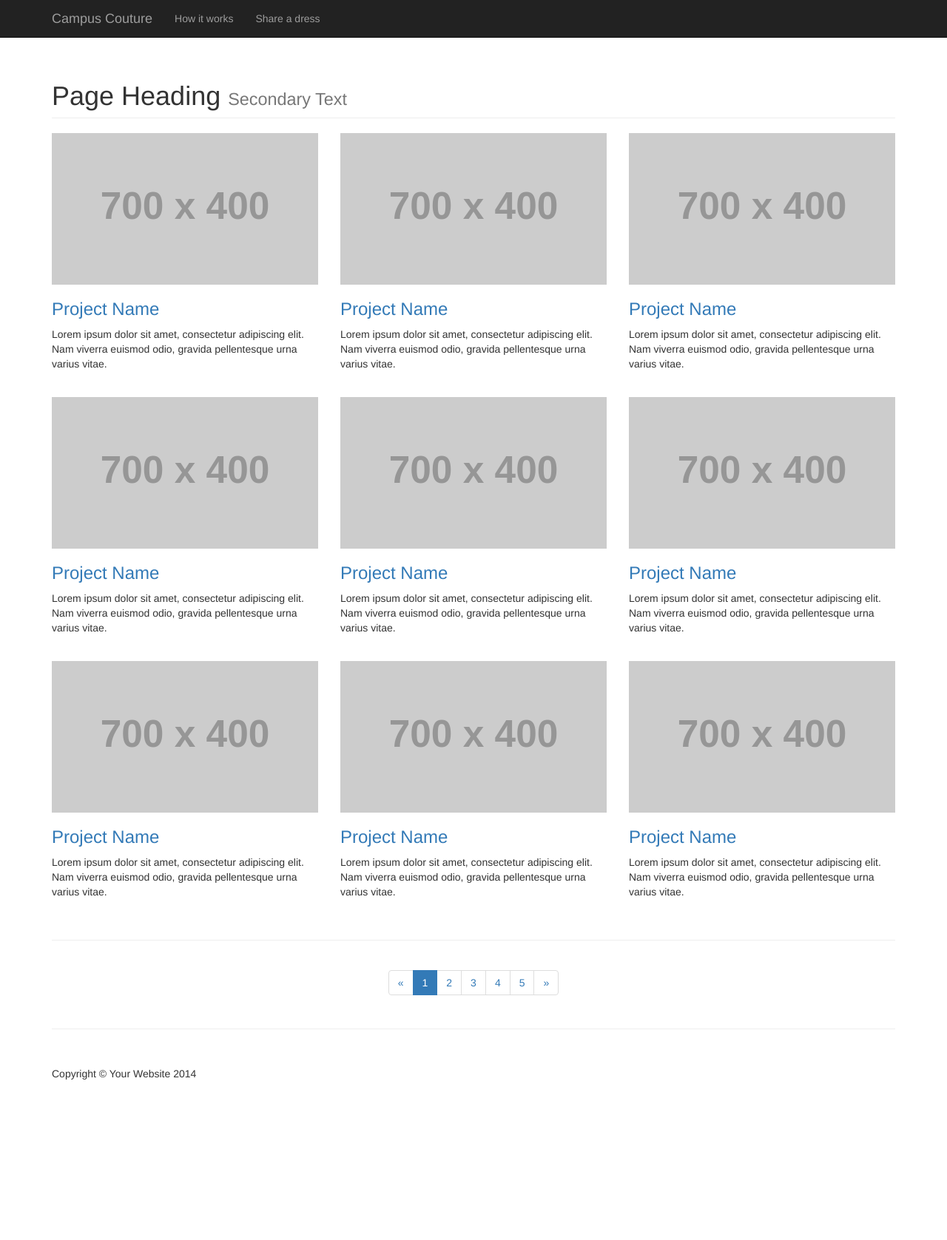
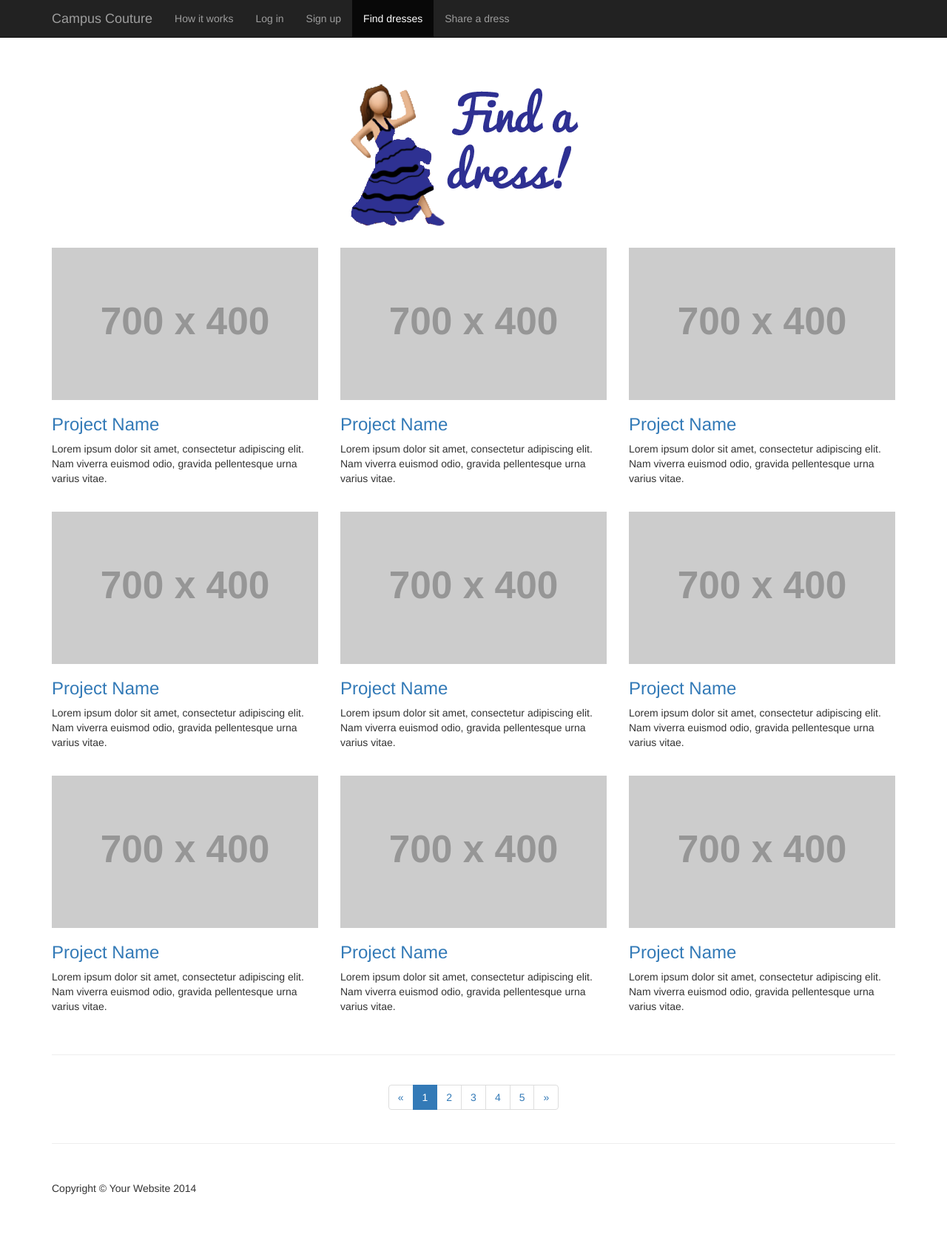
Before and after one commit to sierrayit/campusCouture, a Flask app: page /find/ in a window 1280 px wide. Shown: the whole page at 74% size. Before the commit the page ends 1460 px from the top, so only its background shows below. Run offline with Flask 2, Linux system fonts and the light colour scheme; grey boxes labelled with a size stand in for pictures from a placeholder-image service; some libraries are stand-ins or nearby versions.

Commit message:
More logos, added navbar

```diff
--- a/static/css/3-col-portfolio.css
+++ b/static/css/3-col-portfolio.css
@@ -15,3 +15,7 @@ body {
 footer {
     margin: 50px 0;
 }
+
+#row1 {
+	text-align:center;
+}
--- a/templates/find.html
+++ b/templates/find.html
@@ -29,44 +29,35 @@
 <body>
 
     <!-- Navigation -->
-    <nav class="navbar navbar-inverse navbar-fixed-top" role="navigation">
+      <nav class="navbar navbar-inverse navbar-fixed-top">
       <div class="container">
-            <!-- Brand and toggle get grouped for better mobile display -->
         <div class="navbar-header">
-                <button type="button" class="navbar-toggle" data-toggle="collapse" data-target="#bs-example-navbar-collapse-1">
+          <button type="button" class="navbar-toggle collapsed" data-toggle="collapse" data-target="#navbar" aria-expanded="false" aria-controls="navbar">
             <span class="sr-only">Toggle navigation</span>
             <span class="icon-bar"></span>
             <span class="icon-bar"></span>
             <span class="icon-bar"></span>
           </button>
-                <a class="navbar-brand" href="/"">Campus Couture</a>
+          <a class="navbar-brand" href="/">Campus Couture</a>
         </div>
-            <!-- Collect the nav links, forms, and other content for toggling -->
-            <div class="collapse navbar-collapse" id="bs-example-navbar-collapse-1">
+        <div id="navbar" class="collapse navbar-collapse">
           <ul class="nav navbar-nav">
-                    <li>
-                        <a href="/about">How it works</a>
-                    </li>
-                    <li>
-                        <a href="/share">Share a dress</a>
-                    </li>
+            <li><a href="/about">How it works</a></li>
+            <li><a href="/login">Log in</a></li>
+            <li><a href="/register">Sign up</a></li>
+            <li class="active"><a href="/find">Find dresses</a></li>
+            <li><a href="/share">Share a dress</a></li>
           </ul>
+        </div><!--/.nav-collapse -->
       </div>
-            <!-- /.navbar-collapse -->
-        </div>
-        <!-- /.container -->
     </nav>
 
     <!-- Page Content -->
     <div class="container">
 
         <!-- Page Header -->
-        <div class="row">
-            <div class="col-lg-12">
-                <h1 class="page-header">Page Heading
-                    <small>Secondary Text</small>
-                </h1>
-            </div>
+        <div class="row" id="row1">
+            <img id="headerpic" src="/static/findlogo.png" style="margin-top:40px; margin-bottom:25px">
         </div>
         <!-- /.row -->
 
```
Also changed, not shown: templates/login.html (+24 -1 lines), templates/register.html (+24 -1 lines), templates/share.html (+24 -1 lines), static/findlogo.png (added), static/loginlogo.png (added), static/reglogo.png (added), static/sharelogo.png (added). Lines whose indentation alone changed are shown as unchanged.
